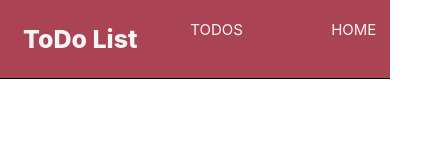
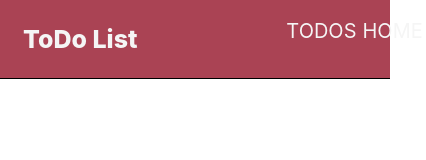
Before and after one commit to Palak-jais/Remainder, a React (Create React App) app: page /home in a window 390 px wide. Shown: the top 160 px of the page, 426 px wide, since content can reach past the window. Built offline with nearby package versions, Linux system fonts and the light colour scheme.

Commit message:
Update index.css

```diff
--- a/src/index.css
+++ b/src/index.css
@@ -231,7 +231,7 @@ span{
     padding: 2px;
     margin:4%;
     text-align: center;
-    width: 170px;
+    width: 210px;
 
   }
   .edit-btn,.done-btn,.remove-btn{
@@ -246,7 +246,7 @@ span{
     margin-left: 2px;
   }
  ul{
-  width: 50%;
+  width: 25%;
   padding-right:2%;
 
  }
@@ -260,6 +260,6 @@ span{
 
 }
   a{
-    font-size:15px;
+    font-size:20px;
 }
 }
```
